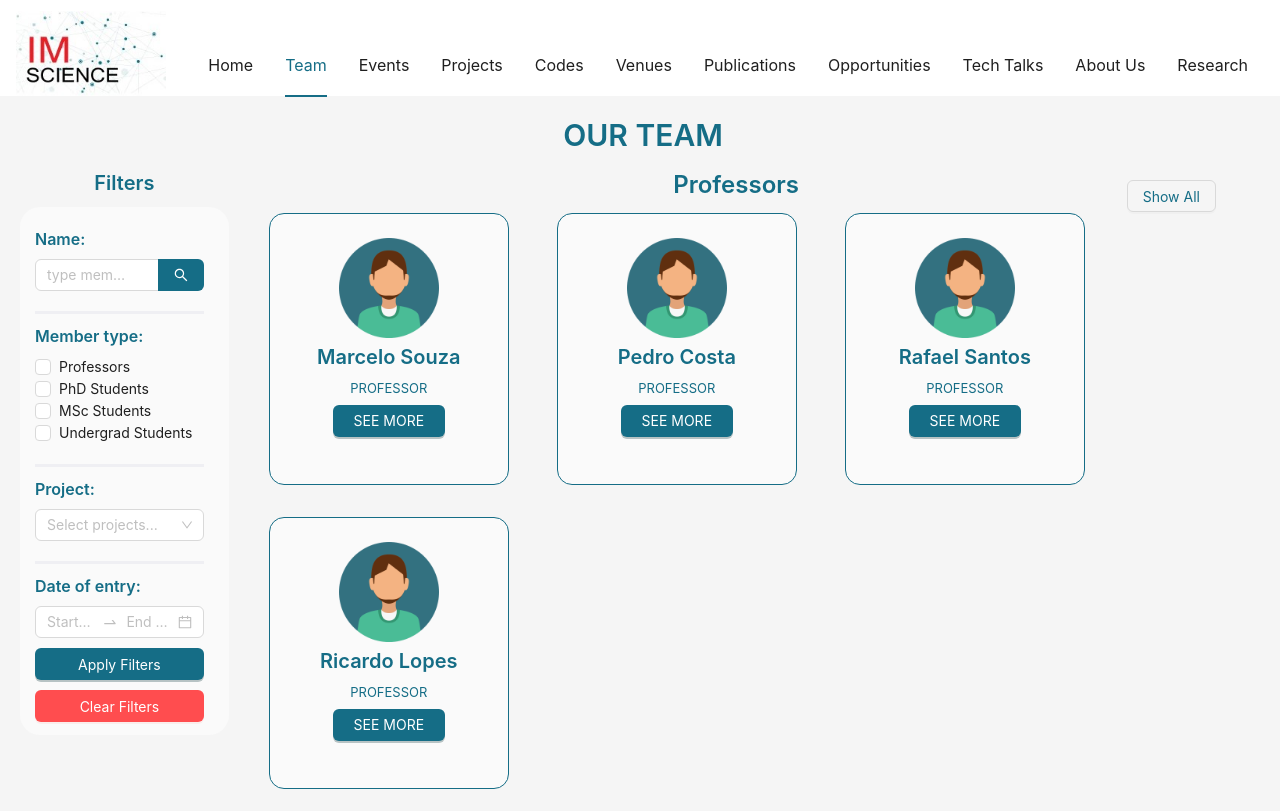
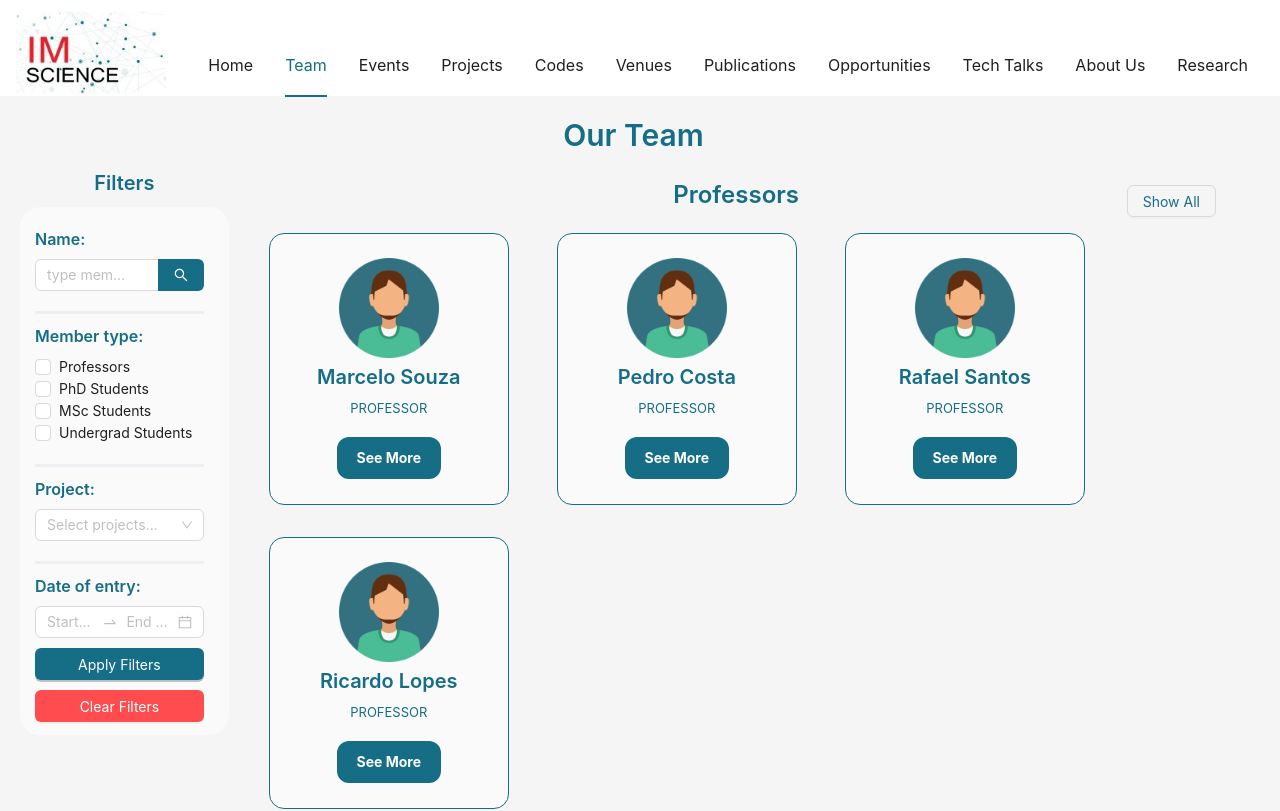
Before and after one commit to ALfLuisV/IMScience_Web, a Next.js app in the folder src/client/: page /members in a window 1280 px wide. Shown: the top 811 px of the page. Built offline with nearby package versions, Linux system fonts and the light colour scheme.

Commit message:
horario eventos, aumentar setas do carrossel, padronizar titulos e botoes

```diff
--- a/src/client/src/app/members/page.jsx
+++ b/src/client/src/app/members/page.jsx
@@ -938,11 +938,40 @@ export default function members() {
                         </div>
                         <Title level={4} className='memberTypeTitle' style={{ color: '#156D86', marginTop: '5px', marginBottom: '5px' }}>{e.nome}</Title>
                         <p className='roleName'>{e.role.toUpperCase()}</p>
-                        <div className='buttonDiv'>
+                        {/* <div className='buttonDiv'>
                             <a href={`/memberView?memberID=${e.id}`} rel="noopener noreferrer">
-                                <Button type="primary" className='seeMoreButton'>SEE MORE</Button>
+                                <Button type="primary" className='seeMoreButton'>See More</Button>
+                            </a>
+                        </div> */}
+                        <div style={{
+                            display: 'flex',
+                            justifyContent: 'center',
+                            alignItems: 'center',
+                            marginTop: 'auto',
+                        }}>
+                            <a
+                            href={`/memberView?memberID=${e.id}`}
+                            rel="noopener noreferrer"
+                                style={{
+                                    background: '#156D86',
+                                    color: 'white',
+                                    padding: '10px 20px',
+                                    borderRadius: '12px',
+                                    display: 'flex',
+                                    alignItems: 'center',
+                                    textDecoration: 'none',
+                                    fontSize: '14px',
+                                    fontWeight: 'bold',
+                                    transition: 'background-color 0.3s ease',
+                                    marginTop: '0.7rem',
+                                }}
+                                onMouseEnter={(e) => e.currentTarget.style.backgroundColor = '#0f4f61'}
+                                onMouseLeave={(e) => e.currentTarget.style.backgroundColor = '#156D86'}
+                            >
+                                <span>See More</span>
                             </a>
                         </div>
+
                     </Card>
                 )
             }
@@ -1067,7 +1096,7 @@ export default function members() {
                 }}
             >
                 <div style={{ display: 'flex', flexWrap: 'wrap', justifyContent: 'space-between', marginLeft: '44%', paddingRight: '15px' }}>
-                    <Title level={2} style={{ color: '#156D86', textAlign: 'center', marginTop: '20px' }}>OUR TEAM</Title>
+                    <Title level={2} style={{ color: '#156D86', textAlign: 'center', marginTop: '20px' }}>Our Team</Title>
 
                     {nameSearch != '' &&
                         <Title level={4} style={{ color: '#156D86', textAlign: 'center' }}>Displaying results for "{nameSearch}"</Title>
@@ -1113,7 +1142,7 @@ export default function members() {
                                 <RangePicker onChange={dateHandle} value={dateList} />
                             </div>
                             <div>
-                            <Button type="primary" id='filterButton' onClick={(e) => { filterValues() }} style={{ marginTop: '10px', width: '100%' }}>Apply Filters</Button>
+                                <Button type="primary" id='filterButton' onClick={(e) => { filterValues() }} style={{ marginTop: '10px', width: '100%' }}>Apply Filters</Button>
                                 <Button type="primary" danger id='filterButton' onClick={(e) => { clearFilters() }} style={{ marginTop: '10px', width: '100%' }}>Clear Filters</Button>
 
                             </div>
@@ -1126,7 +1155,7 @@ export default function members() {
                             <div className="flex justify-between w-[60%] ml-[40%] pr-16 items-center">
                                 <Title level={3} className='memberTypeTitle' style={{ color: '#156D86' }}>Professors</Title>
                                 {displayedCards[0].cards.length > 3 &&
-                                    <Button onClick={(e) => { showAllCards("Professor", 0) }} style={{ backgroundColor: 'transparent', color: '#156D86', marginTop: '10px' }}>{showAll[0] ? 'Close' : "Show All"}</Button>}
+                                    <Button onClick={(e) => { showAllCards("Professor", 0) }} style={{ backgroundColor: 'transparent', color: '#156D86', marginTop: '1rem', marginBottom: '1rem' }}>{showAll[0] ? 'Close' : "Show All"}</Button>}
                             </div>
                             <div className='membersCardArea'>
                                 {cardGenerator(displayedCards, 0)}
@@ -1136,7 +1165,7 @@ export default function members() {
                             <div className="flex justify-between w-[60%] ml-[40%] pr-16 items-center">
                                 <Title level={3} className='memberTypeTitle' style={{ color: '#156D86' }}>PhD Students</Title>
                                 {displayedCards[1].cards.length > 3 &&
-                                    <Button onClick={(e) => { showAllCards("PhD Student", 1) }} style={{ backgroundColor: 'transparent', color: '#156D86', marginTop: '10px' }}>{showAll[1] ? 'Close' : "Show All"}</Button>}
+                                    <Button onClick={(e) => { showAllCards("PhD Student", 1) }} style={{ backgroundColor: 'transparent', color: '#156D86', marginTop: '1rem', marginBottom: '1rem' }}>{showAll[1] ? 'Close' : "Show All"}</Button>}
                             </div>
                             <div className='membersCardArea'>
                                 {cardGenerator(displayedCards, 1)}
@@ -1146,7 +1175,7 @@ export default function members() {
                             <div className="flex justify-between w-[60%] ml-[40%] pr-16 items-center">
                                 <Title level={3} className='memberTypeTitle' style={{ color: '#156D86' }}>MSc Students</Title>
                                 {displayedCards[2].cards.length > 3 &&
-                                    <Button onClick={(e) => { showAllCards('MSc Student', 2) }} style={{ backgroundColor: 'transparent', color: '#156D86', marginTop: '10px' }}>{showAll[2] ? 'Close' : "Show All"}</Button>}
+                                    <Button onClick={(e) => { showAllCards('MSc Student', 2) }} style={{ backgroundColor: 'transparent', color: '#156D86', marginTop: '1rem', marginBottom: '1rem' }}>{showAll[2] ? 'Close' : "Show All"}</Button>}
                             </div>
                             <div className='membersCardArea'>
                                 {cardGenerator(displayedCards, 2)}
@@ -1157,7 +1186,7 @@ export default function members() {
                             <div className="flex justify-between w-[60%] ml-[40%] pr-16 items-center">
                                 <Title level={3} className='memberTypeTitle' style={{ color: '#156D86', marginTop: '10px' }}>Undergrad Students</Title>
                                 {displayedCards[3].cards.length > 3 &&
-                                    <Button onClick={(e) => { showAllCards("Undergrad Student", 3) }} style={{ backgroundColor: 'transparent', color: '#156D86', marginTop: '10px', justifyContent: 'end' }}>{showAll[3] ? 'Close' : "Show All"}</Button>}
+                                    <Button onClick={(e) => { showAllCards("Undergrad Student", 3) }} style={{ backgroundColor: 'transparent', color: '#156D86', marginTop: '1rem', marginBottom: '1rem', justifyContent: 'end' }}>{showAll[3] ? 'Close' : "Show All"}</Button>}
                             </div>
                             <div className='membersCardArea'>
                                 {cardGenerator(displayedCards, 3)}
--- a/src/client/src/app/page.jsx
+++ b/src/client/src/app/page.jsx
@@ -5,6 +5,7 @@ import EventList from "../components/event/events";
 export default function Home() {
   return (
     <>
+
     <Carrossel/>
     <EventList/>
     </>
--- a/src/client/src/app/projects/ProjectsViewContent.jsx
+++ b/src/client/src/app/projects/ProjectsViewContent.jsx
@@ -409,7 +409,7 @@ export default function ProjectsViewContent({membros, projects}) {
                             </Title>
                         </div>
                     }
-                    <Title level={2} style={{ color: '#156D86', textAlign: 'center', marginTop: '30px' }}>ARTICLES</Title>
+                    <Title level={2} style={{ color: '#156D86', textAlign: 'center', marginTop: '30px' }}>Articles</Title>
                     <div id={style.mainContent}>
                         <div className='filterArea'>
                             <Title level={4} className='memberTypeTitle' style={{ color: '#156D86' }}>Filters</Title>
--- a/src/client/src/components/appLayout/layout.jsx
+++ b/src/client/src/components/appLayout/layout.jsx
@@ -14,8 +14,6 @@ const LayoutApp = ({ children }) => {
                 <HeaderPH/>
             </Header>
 
-
-
             <Content>
                 {children}
             </Content>
--- a/src/client/src/components/carrossel/carrossel.jsx
+++ b/src/client/src/components/carrossel/carrossel.jsx
@@ -1,7 +1,7 @@
 "use client";
 
 import { useEffect, useState } from "react";
-import { Carousel, Typography, Button } from "antd";
+import { Carousel, Typography, Button, ConfigProvider } from "antd";
 import Link from "next/link";
 
 const { Title, Paragraph } = Typography;
@@ -54,7 +54,7 @@ export default function CarouselOnly() {
 
   function arraySort() {
     let arrayAux = [];
-    projects.sort((a, b) => b.value - a.value); // Ordena por valor (exemplo)
+    projects.sort((a, b) => b.value - a.value);
     for (let e = 0; e < 5; e++) {
       arrayAux.push(projects[e]);
     }
@@ -139,8 +139,28 @@ export default function CarouselOnly() {
   }, []);
 
   return (
-    <Carousel effect="fade" autoplay arrows speed={900} autoplaySpeed={4000}>
-      {carouselCardGenerator()}
-    </Carousel>
+    <>
+      <ConfigProvider
+        theme={{
+          components: {
+            Carousel: {
+              arrowSize: 32,
+              dotWidth: 48,
+              dotHeight: 8
+            },
+            Card: {
+              actionsBg: '#156D86'
+            },
+          },
+          token: {
+            colorPrimary: '#156D86',
+          },
+        }}
+      >
+        <Carousel effect="fade" autoplay arrows speed={900} autoplaySpeed={4000}>
+          {carouselCardGenerator()}
+        </Carousel>
+      </ConfigProvider>
+    </>
   );
 }
--- a/src/client/src/components/footer/style/team.css
+++ b/src/client/src/components/footer/style/team.css
@@ -49,10 +49,20 @@
     margin-bottom:7px;
 }
 
-.seeMoreButton{
+/* .seeMoreButton{
     background-color: #156D86;
+    color: white;
+    padding: 10px 20px;
+    border-radius: 12px;
+    display: flex;
+    align-items: center;
+    text-decoration: none;
+    transition: background-color 0.3s ease;
+    font-weight: bold;
+    font-size: 14px;
+    margin-top: auto;
     width: 7rem;
-}
+} */
 
 .buttonDiv{
     display: flex;
```
Also changed, not shown: src/client/src/app/events/eventsinfo.json (+20 -10 lines), src/client/src/app/eventsView/page.jsx (+11 -12 lines), 1 other file (tests, documents, lock files or other folders).
